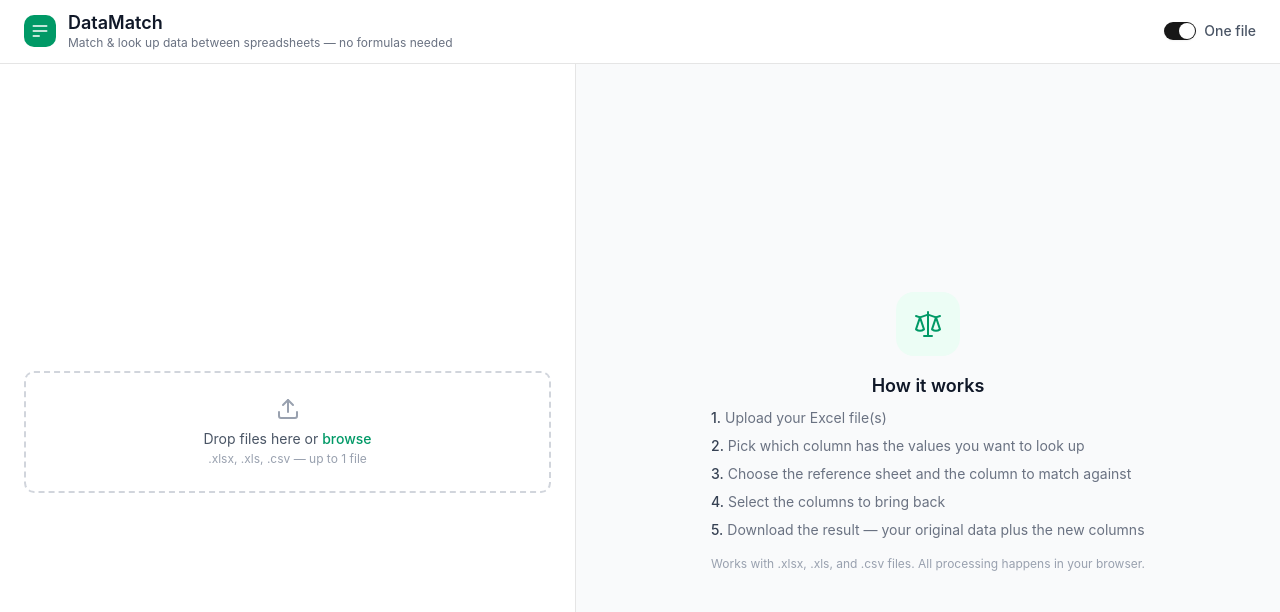
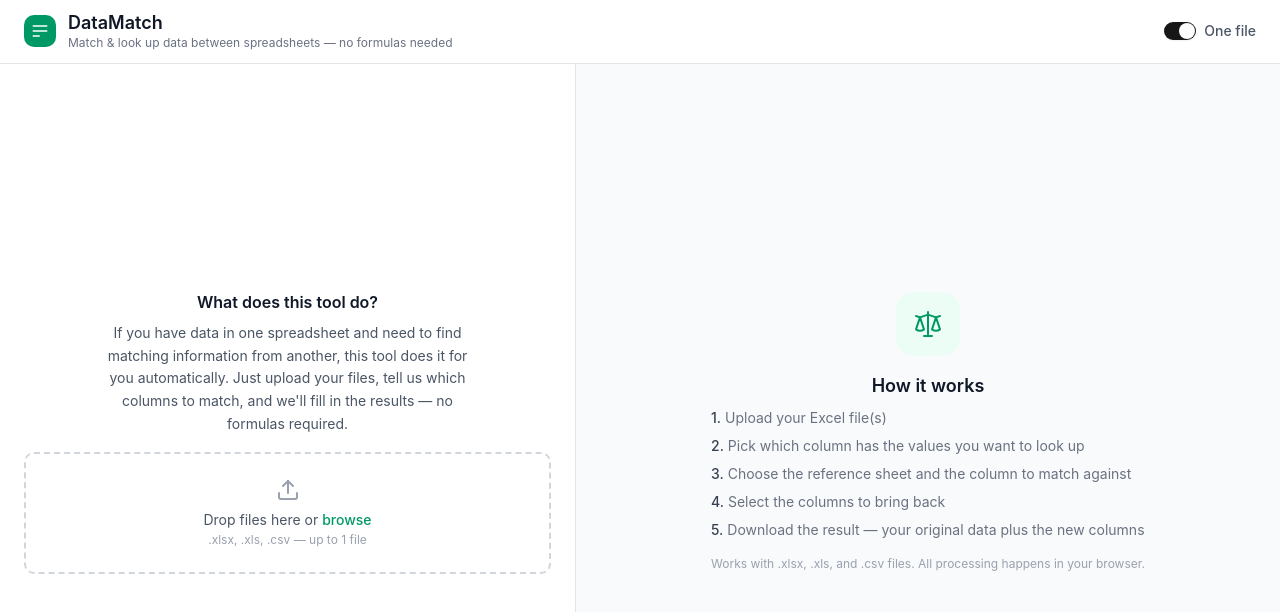
Before and after one commit to felix1200/datamatch, a Next.js app: page / in a window 1280 px wide. Shown: the top 612 px of the page. Built offline with nearby package versions, Linux system fonts and the light colour scheme.

Commit message:
feat: add clear description explaining what the app does
Coze-Commit-Type: user
Coze-User-ID: 2591975774889463
Coze-Conversation-ID: 10932983

```diff
--- a/src/app/page.tsx
+++ b/src/app/page.tsx
@@ -140,7 +140,14 @@
         {/* Left: Upload + Preview */}
         <div className="w-[45%] flex flex-col border-r bg-white">
           {!hasFiles ? (
-            <div className="flex-1 flex items-center justify-center p-6">
+            <div className="flex-1 flex flex-col items-center justify-center p-6 gap-4">
+              <div className="text-center max-w-sm">
+                <h2 className="text-base font-semibold text-gray-900 mb-2">What does this tool do?</h2>
+                <p className="text-sm text-gray-600 leading-relaxed">
+                  If you have data in one spreadsheet and need to find matching information from another, this tool does it for you automatically.
+                  Just upload your files, tell us which columns to match, and we'll fill in the results — no formulas required.
+                </p>
+              </div>
               <FileUploadArea
                 files={files}
                 onFilesAdded={handleFilesAdded}
```
